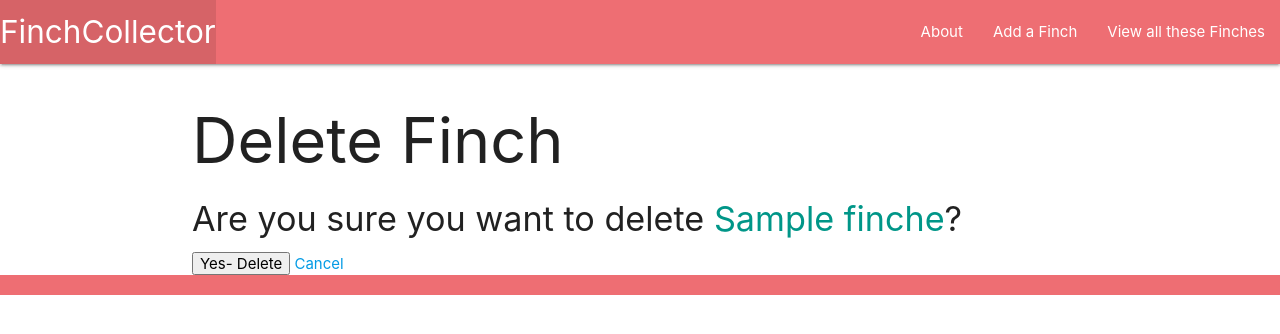
After one commit to maikalangi/finchcollector, a Django app: template main_app/templates/main_app/finches_confirm_delete.html in a window 1280 px wide. The commit adds this page. Shown: the top 334 px of the page. Run offline with Django 4.2, Linux system fonts and the light colour scheme; the template is opened without the code that fills it: values that come from a table or form of the project are taken from there, others are empty; tables that the repository leaves empty hold one stand-in row (values such as "Sample post"); parts of the project's set-up code (start-up, migrations or seed data) failed here and were passed over.

```diff
--- a/main_app/models.py
+++ b/main_app/models.py
@@ -1,4 +1,5 @@
 from django.db import models
+from django.urls import reverse
 
 # Create your models here.
 
@@ -10,3 +11,16 @@ class Finches(models.Model):
 
     def __str__(self):
         return self.name
+
+    def get_absolute_url(self):
+        return reverse("detail", kwargs={"finches_id": self.id})
+
+class Toy(models.Model):
+    name = models.CharField(max_length=50)
+    color = models.CharField(max_length=20)
+
+    def __str__(self):
+        return self.name
+
+    def get_absolute_url(self):
+        return reverse("detail", kwargs={"toys_id": self.id})
--- a/main_app/templates/finches/detail.html
+++ b/main_app/templates/finches/detail.html
@@ -13,6 +13,10 @@
         <p>Age: Chick</p>
         {% endif %}
     </div>
+    <div class="card-action">
+        <a href="{% url 'finches_update' finches.id %}">Edit</a>
+        <a href="{% url 'finches_delete' finches.id %}">Delete</a>
+    </div>
 </div>
 
 {% endblock %}
--- /dev/null
+++ b/main_app/templates/main_app/finches_confirm_delete.html
@@ -0,0 +1,14 @@
+{% extends 'base.html' %} {% block content %}
+<h1>Delete Finch</h1>
+
+<h4>
+    Are you sure you want to delete
+    <span class="teal-text">{{ object.name }}</span>?
+</h4>
+
+<form action="" method="POST">
+    {% csrf_token %}
+    <input type="submit" value="Yes- Delete" class=""btn />
+    <a href="{% url 'detail' finches.id %}">Cancel</a>
+</form>
+{% endblock %}
--- a/main_app/templates/main_app/finches_form.html
+++ b/main_app/templates/main_app/finches_form.html
@@ -1,4 +1,9 @@
 {% extends "base.html" %} {% block content %}
+{% if object %}
+<h1>Edit <span class="teal-text">{{object.name}}</span> </h1>
+{% else %}
+<h1>Add Finch</h1>
+{% endif %}
 <form action="" method="post">
     {% csrf_token %}
     <table>
--- /dev/null
+++ b/main_app/templates/toys/detail.html
@@ -0,0 +1,3 @@
+{% extends 'base.html' %} {% block content %}
+Toy Detail
+{% endblock %}
--- a/main_app/urls.py
+++ b/main_app/urls.py
@@ -8,4 +8,11 @@ urlpatterns = [
     path('finches/', views.finches_index, name='index'),
     path('finches/<int:finches_id>/', views.finches_detail, name='detail'),
     path('finches/create', views.FinchesCreate.as_view(), name="finches_create"),
+    path('finches/<int:pk>/update', views.FinchesUpdate.as_view(), name="finches_update"),
+    path('finches/<int:pk>/delete', views.FinchesDelete.as_view(), name="finches_delete"),
+    path('toys/', views.ToyList, name='toys_index'),
+    path('toys/<int:toys_id>/', views.ToyDetail, name='toys_detail'),
+    path('toys/create', views.ToysCreate, name="toys_create"),
+    path('toys/<int:pk>/update', views.ToysUpdate.as_view(), name="toys_update"),
+    path('toys/<int:pk>/delete', views.ToysDelete.as_view(), name="toys_delete"),
 ]
```
Also changed, not shown: main_app/templates/toys/index.html (added, +8 -0 lines), main_app/views.py (+21 -2 lines).
